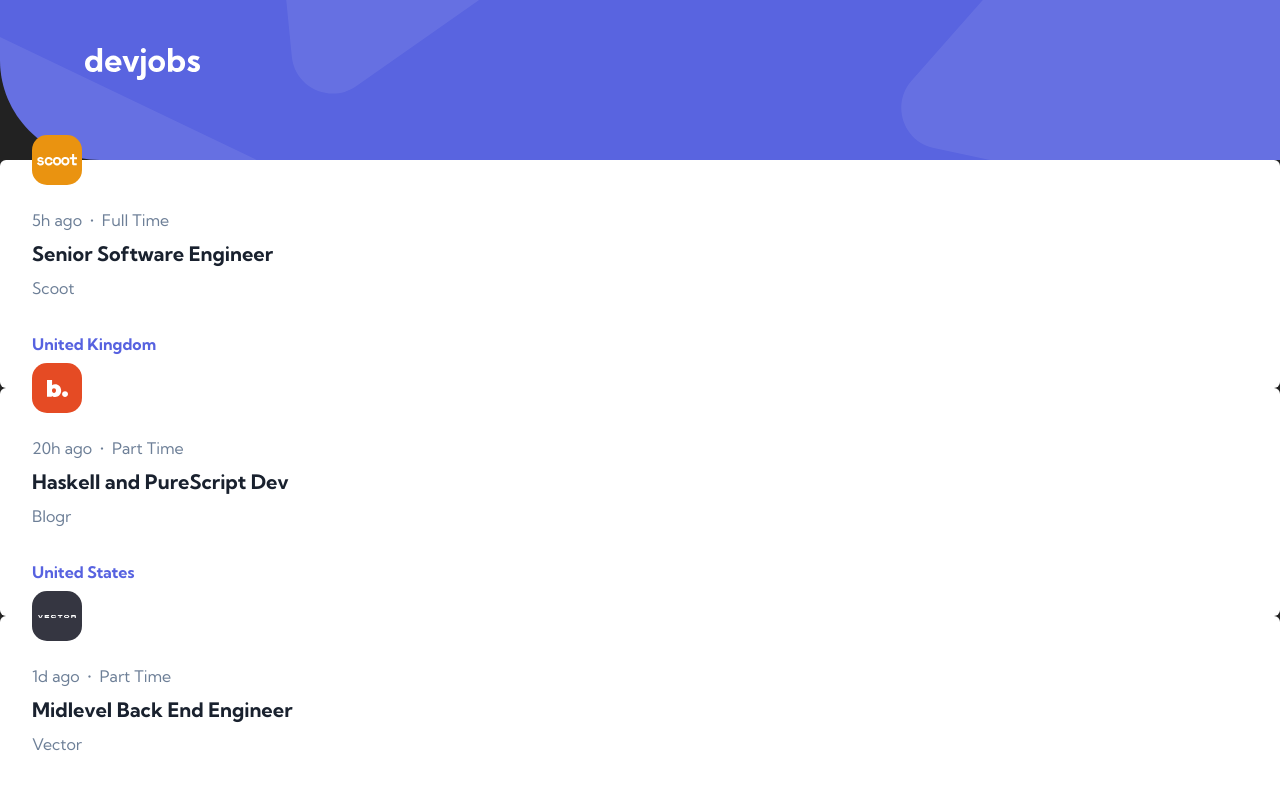
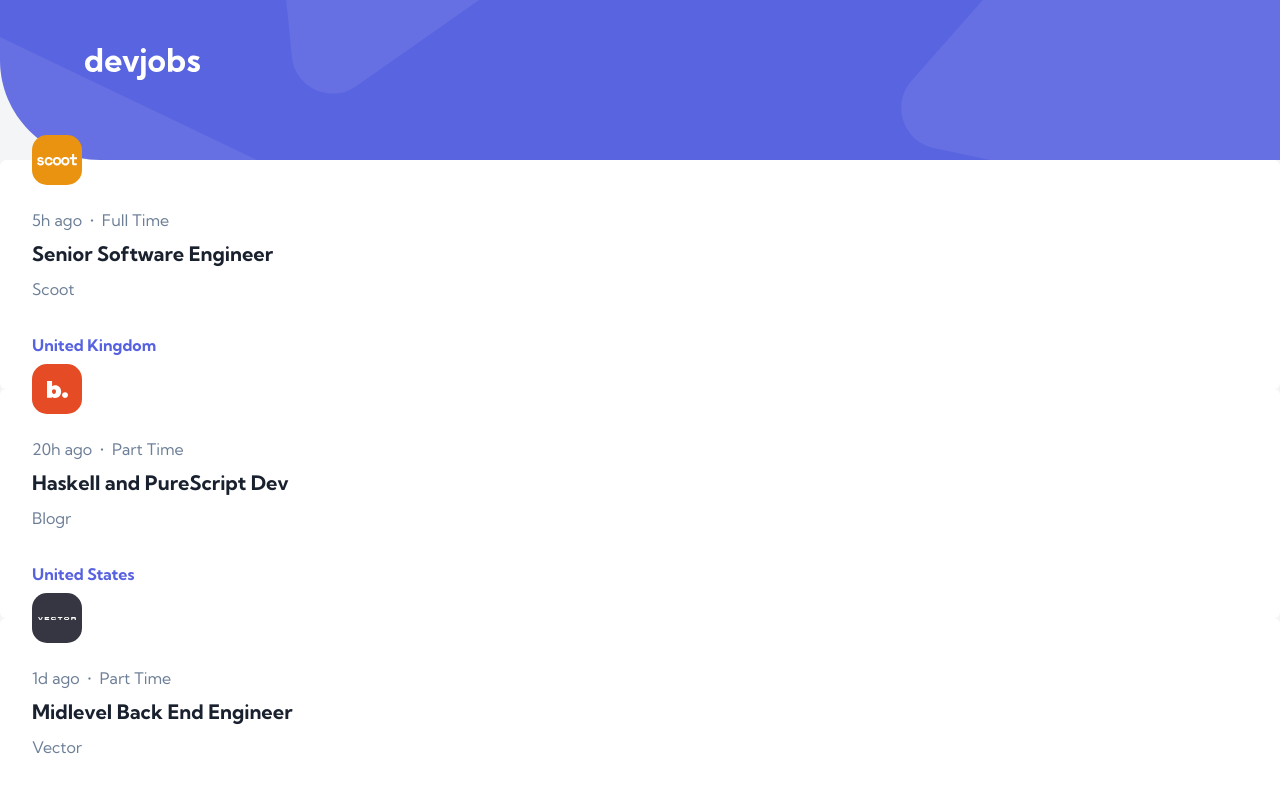
Before and after one commit to crsimpson5/devjobs-web-app, a Next.js app: page / in a window 1280 px wide. Shown: the top 792 px of the page. Built offline with nearby package versions, Linux system fonts and the light colour scheme.

Commit message:
Update Card styles

```diff
--- a/components/Card.js
+++ b/components/Card.js
@@ -1,3 +1,5 @@
+import Link from "next/link";
+
 export default function Card({ data }) {
   return (
     <div className="card">
@@ -9,7 +11,13 @@
           {data.postedAt} <span className="dot-separator"></span>{" "}
           {data.contract}
         </p>
-        <h2 className="heading-2">{data.position}</h2>
+        <div>
+          <Link href="#">
+            <a>
+              <h2 className="card__link | heading-2">{data.position}</h2>
+            </a>
+          </Link>
+        </div>
         <p>{data.company}</p>
       </div>
       <p className="card__location | color-violet-400 bold">{data.location}</p>
--- a/styles/_components.scss
+++ b/styles/_components.scss
@@ -122,7 +122,7 @@
 
 .card {
   position: relative;
-  background-color: var(--gray-100);
+  background-color: var(--foreground);
   border-radius: 0.375rem;
   padding: 2rem;
   padding-top: 3rem;
@@ -139,6 +139,16 @@
     background-color: var(--bg, black);
   }
 
+  &__link {
+    display: inline-block;
+    text-decoration: none;
+
+    &:hover {
+      text-decoration: underline;
+      color: var(--body-color);
+    }
+  }
+
   &__location {
     margin-top: 2rem;
   }
--- a/styles/_globals.scss
+++ b/styles/_globals.scss
@@ -7,8 +7,12 @@
 }
 
 body {
-  background-color: #222;
+  --body-color: var(--gray-500);
+  --body-bg: var(--gray-200);
+  --foreground: var(--gray-100);
+
+  background-color: var(--body-bg);
   color: #eee;
   font-family: "Kumbh Sans", system-ui, sans-serif;
-  color: var(--gray-500);
+  color: var(--body-color);
 }
```
